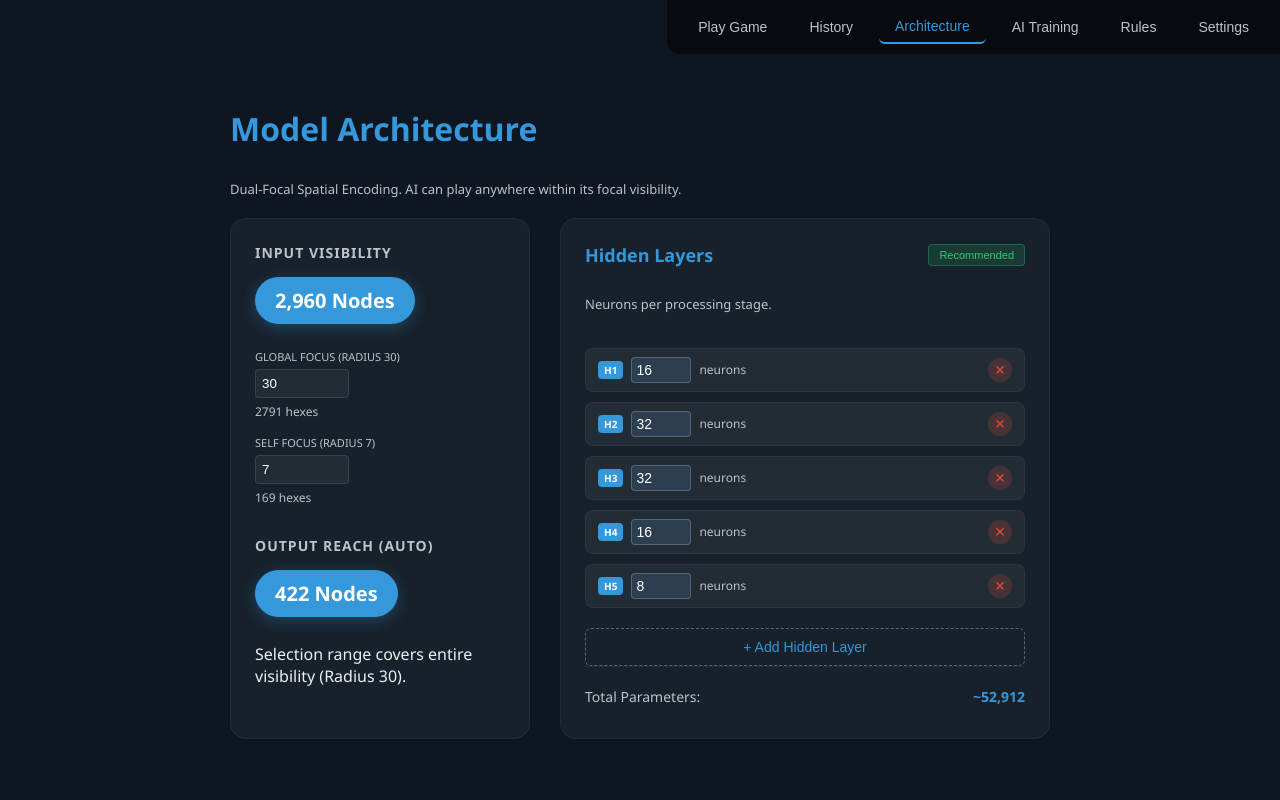
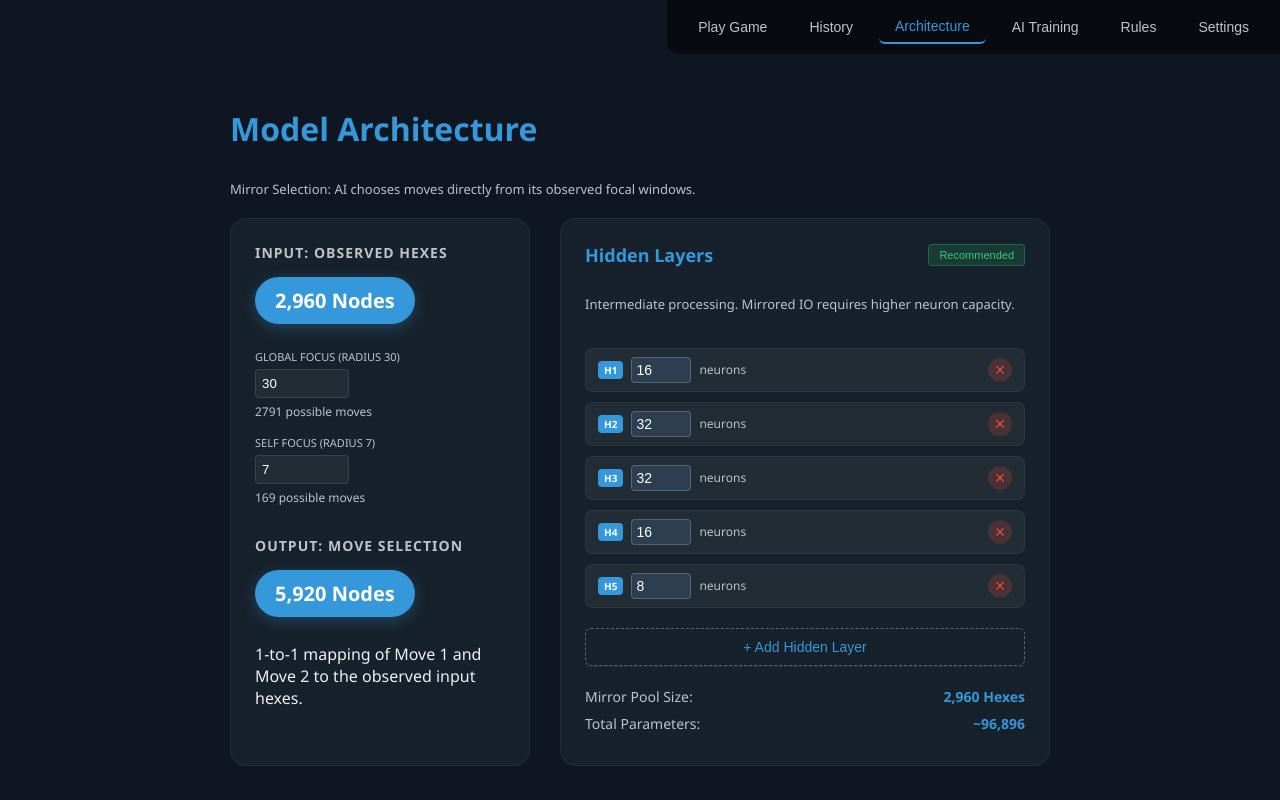
Before and after one commit to MicahWade/Hex-a-Gon-AI, a React (Vite) app: page / in a window 1280 px wide. Both pictures are taken after a click on the button "Architecture". Built offline with nearby package versions, Linux system fonts and the light colour scheme.

Commit message:
feat: implement Mirror Selection architecture with symmetrical IO mapping

```diff
--- a/src/components/ModelConfig.tsx
+++ b/src/components/ModelConfig.tsx
@@ -14,23 +14,22 @@ export const ModelConfig: React.FC<Props> = ({ layers, setLayers }) => {
   // Focal Window B (Self)
   const selfHexes = 3 * selfRadius * (selfRadius + 1) + 1;
 
+  // Input: State of observed hexes
   const INPUT_NODES = globalHexes + selfHexes;
 
-  // Playable Radius is anything it can see (max of both views)
-  const playRadius = Math.max(focalRadius, selfRadius);
-  const RING_NODES = playRadius + 1;
-  const INDEX_NODES = playRadius * 6;
-  const OUTPUT_NODES = (RING_NODES + INDEX_NODES) * 2;
+  // Output: Mirror selection of the observed hexes for 2 moves
+  const OUTPUT_NODES = INPUT_NODES * 2;
 
   const updateLayer = (index: number, val: number) => {
     const newLayers = [...layers];
-    newLayers[index] = Math.max(1, Math.min(1024, val ?? 1));
+    newLayers[index] = Math.max(1, Math.min(2048, val ?? 1));
     setLayers(newLayers);
   };
 
   const addLayer = () => {
     if (layers.length < 12) {
-      setLayers([...layers, 256]);
+      const lastSize = layers[layers.length - 1] || 512;
+      setLayers([...layers, Math.max(128, Math.floor(lastSize / 2))]);
     }
   };
 
@@ -42,14 +41,14 @@ export const ModelConfig: React.FC<Props> = ({ layers, setLayers }) => {
   };
 
   const applyRecommended = () => {
-    // Recommendation logic based on input complexity (log-scaling)
-    // For ~3000 nodes, we want a funnel approach
-    if (INPUT_NODES > 2000) {
-      setLayers([512, 256, 128]);
+    // For large mirrored IO (~3k input, ~6k output),
+    // we need high-capacity middle layers.
+    if (INPUT_NODES > 2500) {
+      setLayers([1024, 1024, 512, 256]);
     } else if (INPUT_NODES > 1000) {
-      setLayers([256, 128, 64]);
+      setLayers([512, 512, 256]);
     } else {
-      setLayers([128, 64]);
+      setLayers([256, 128]);
     }
   };
 
@@ -57,32 +56,32 @@ export const ModelConfig: React.FC<Props> = ({ layers, setLayers }) => {
     <div className="tab-content model-config-view">
       <div className="settings-header">
         <h2>Model Architecture</h2>
-        <p className="section-desc">Dual-Focal Spatial Encoding. AI can play anywhere within its focal visibility.</p>
+        <p className="section-desc">Mirror Selection: AI chooses moves directly from its observed focal windows.</p>
       </div>
 
       <div className="config-layout">
         <section className="fixed-layers card">
           <div className="layer-type-group">
-            <h3>Input Visibility</h3>
+            <h3>Input: Observed Hexes</h3>
             <div className="fixed-node-badge">{INPUT_NODES.toLocaleString()} Nodes</div>
 
             <div className="mini-input">
               <label>Global Focus (Radius {focalRadius})</label>
               <input type="number" value={focalRadius} onChange={e => setFocalRadius(parseInt(e.target.value))} min="5" max="50" />
-              <span className="node-unit">{globalHexes} hexes</span>
+              <span className="node-unit">{globalHexes} possible moves</span>
             </div>
 
             <div className="mini-input" style={{ marginTop: '15px' }}>
               <label>Self Focus (Radius {selfRadius})</label>
               <input type="number" value={selfRadius} onChange={e => setSelfRadius(parseInt(e.target.value))} min="1" max="15" />
-              <span className="node-unit">{selfHexes} hexes</span>
+              <span className="node-unit">{selfHexes} possible moves</span>
             </div>
           </div>
 
           <div className="layer-type-group" style={{ marginTop: '30px' }}>
-            <h3>Output Reach (Auto)</h3>
+            <h3>Output: Move Selection</h3>
             <div className="fixed-node-badge">{OUTPUT_NODES.toLocaleString()} Nodes</div>
-            <p>Selection range covers entire visibility (Radius {playRadius}).</p>
+            <p>1-to-1 mapping of Move 1 and Move 2 to the observed input hexes.</p>
           </div>
         </section>
 
@@ -91,7 +90,7 @@ export const ModelConfig: React.FC<Props> = ({ layers, setLayers }) => {
             <h3>Hidden Layers</h3>
             <button className="recommend-btn" onClick={applyRecommended}>Recommended</button>
           </div>
-          <p className="section-desc">Neurons per processing stage.</p>
+          <p className="section-desc">Intermediate processing. Mirrored IO requires higher neuron capacity.</p>
 
           <div className="layer-list">
             {layers.map((nodes, i) => (
@@ -115,6 +114,10 @@ export const ModelConfig: React.FC<Props> = ({ layers, setLayers }) => {
 
           <div className="complexity-stats">
             <div className="stat-row">
+              <span>Mirror Pool Size:</span>
+              <strong>{INPUT_NODES.toLocaleString()} Hexes</strong>
+            </div>
+            <div className="stat-row">
               <span>Total Parameters:</span>
               <strong>~{(INPUT_NODES * layers[0] + layers.reduce((acc, val, i) => acc + (layers[i+1] ? val * layers[i+1] : 0), 0) + layers[layers.length-1] * OUTPUT_NODES).toLocaleString()}</strong>
             </div>
```
